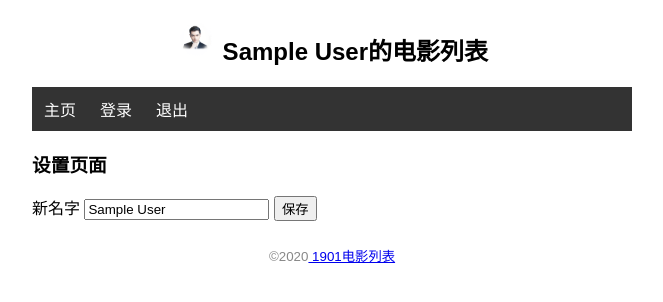
After one commit to zhaoerzong/flask1901, a Flask app: page /settings in a window 1280 px wide. The commit adds this page. Shown: the top 302 px of the page, without its empty margins (308-971 px from the left). Run offline with Flask 2, Linux system fonts and the light colour scheme; the visitor is signed in with stand-in values (Sample User, id 1); data comes from the database, SQL or seed files in the repository.

Commit message:
用户权限认证设置

```diff
--- a/day1/watchlist/app.py
+++ b/day1/watchlist/app.py
@@ -4,6 +4,8 @@ import click
 
 from flask import Flask,render_template,request,url_for,redirect,flash
 from flask_sqlalchemy import SQLAlchemy   #导入扩展类
+from werkzeug.security import generate_password_hash,check_password_hash
+from flask_login import LoginManager,UserMixin,login_user,logout_user,login_required,current_user
 
 WIN = sys.platform.startswith('win')
 if WIN:
@@ -21,8 +23,40 @@ app.config['SQLALCHEMY_TRACK_MODIFICATIONS'] = False    #关闭对模型修改
 app.config['SECRET_KEY'] = 'dev'
 db = SQLAlchemy(app)  #初始化扩展，传入程序实例app
 
+login_manager = LoginManager(app)  #实例化扩展类
+@login_manager.user_loader
+def load_user(user_id):
+    user = User.query.get(int(user_id))
+    return user
 
-#自定义命令
+login_manager.login_view = 'login'
+login_manager.login_message = '您未登录!'
+
+
+
+
+
+
+#models
+class User(db.Model,UserMixin):
+    id = db.Column(db.Integer,primary_key=True)  #主键
+    name = db.Column(db.String(20))   #名字
+    username = db.Column(db.String(20))
+    password_hash = db.Column(db.String(128))
+
+    def set_password(self,password):
+        self.password_hash = generate_password_hash(password)
+
+    def validate_password(self,password):
+        return check_password_hash(self.password_hash,password)
+
+class Movie(db.Model):
+    id = db.Column(db.Integer,primary_key=True)   #主键
+    title = db.Column(db.String(60))  #电影标题
+    year = db.Column(db.String(4))  #电影年份
+
+
+#自定义命令（初始化数据库）
 @app.cli.command()    #装饰器，注册命令
 @click.option('--drop',is_flag=True,help='Create after drop(删除后再创建)')
 def initdb(drop):
@@ -32,17 +66,7 @@ def initdb(drop):
     click.echo('初始化数据库完成。。。')
 
 
-#models
-class User(db.Model):
-    id = db.Column(db.Integer,primary_key=True)  #主键
-    name = db.Column(db.String(20))   #名字
-
-class Movie(db.Model):
-    id = db.Column(db.Integer,primary_key=True)   #主键
-    title = db.Column(db.String(60))  #电影标题
-    year = db.Column(db.String(4))  #电影年份
-
-
+#导入数据指令
 @app.cli.command()
 def forge():
     db.create_all()
@@ -65,8 +89,33 @@ def forge():
 
 
 #views
+
+
+
+#生成管理员账户
+@app.cli.command()
+@click.option('--username',prompt=True,help='用户名')
+@click.option('--password',prompt=True,help='密码',confirmation_prompt=True)
+def admin(username,password):
+    db.create_all()
+
+    user = User.query.first()
+    if user is not None:
+        click.echo('更新用户信息')
+        user.username = username
+        user.set_password(password)
+    else:
+        click.echo('创建新用户')
+        user = User(username=username,name='聪')
+        user.set_password(password)
+        db.session.add(user)
+    db.session.commit()
+    click.echo('管理员创建完成')
+
+
+
+
 #多URL
-
 @app.route('/',methods=['GET','POST'])
 # @app.route('/index')
 # @app.route('/home')
@@ -77,12 +126,16 @@ def index():
 
     # user = User.query.first()   #读取用户记录
     if request.method == 'POST':
+        if not current_user.is_authenticated:
+            return redirect(url_for('index'))
+        #request在请求触发的时候才会包含数据
         title = request.form.get('title')
         year = request.form.get('year')
         #验证数据不为空，year长度不能超过4，title长度不能超过60
         if not title or not year or len(year)>4 or len(title)>60:
             flash('输入错误！！')
             return redirect(url_for('index'))
+        #保存表单数据
         movie = Movie(title=title,year=year)
         db.session.add(movie)
         db.session.commit()
@@ -97,20 +150,21 @@ def index():
 
 #编辑电影信息视图函数
 @app.route('/movie/edit/<int:movie_id>',methods=['GET','POST'])
+@login_required
 def edit(movie_id):
     movie = Movie.query.get_or_404(movie_id)
     if request.method == 'POST':
         title = request.form['title']
         year = request.form['year']
-        if not title or not year or len(title)>60 or len(year)>4:
-            flash('请正确输入编辑电影信息')
-            return redirect(url_for('edit'),movie_id=movie_id)
-
+        if not title or not year or len(year)>4 or len(title)>60:
+            flash('不能为空或超过最大长度')
+            return redirect(url_for('index'))
         movie.title = title
         movie.year = year
         db.session.commit()
-        flash('电影信息编辑成功')
+        flash('电影信息编辑完成')
         return redirect(url_for('index'))
+
     return render_template('edit.html',movie=movie)
 
 
@@ -118,12 +172,65 @@ def edit(movie_id):
 
 #删除电影信息
 @app.route('/movie/delete/<int:movie_id>',methods=['GET','POST'])
+@login_required
 def delete(movie_id):
     movie = Movie.query.get_or_404(movie_id)
     db.session.delete(movie)
     db.session.commit()
     flash('删除数据成功')
     return redirect(url_for('index'))
+
+
+#登录页面
+@app.route('/login',methods=['GET','POST'])
+def login():
+    if request.method == 'POST':
+        username = request.form['username']
+        password = request.form['password']
+
+        if not username or not password:
+            flash('账号或密码输入错误')
+            return redirect(url_for('login'))
+
+        user = User.query.first()
+        #验证用户名和密码是否和数据库的一致
+        if username == user.username and user.validate_password(password):
+            login_user(user)
+            flash('登录成功！！')
+            return redirect(url_for('index'))
+        flash('用户名或密码错误')
+        return redirect(url_for('login'))
+    return render_template('login.html')
+
+
+
+#退出页面
+@app.route('/logout')
+def logout():
+    logout_user()
+    flash('退出成功~')
+    return redirect(url_for('index'))
+
+
+
+
+
+#设置name页面
+@app.route('/settings',methods=['GET','POST'])
+@login_required
+def settings():
+    if request.method == 'POST':
+        name = request.form['name']
+        if not name or len(name)>20:
+            flash('输入非法,请正确输入！！')
+            return redirect(url_for('settings'))
+        current_user.name = name
+        # user = User.query.first()
+        # user.name = name
+        db.session.commit()
+        flash('name设置成功！')
+        return redirect(url_for('index'))
+    return render_template('settings.html')
 
 
 #处理页面404错误
--- a/day1/watchlist/static/css/style.css
+++ b/day1/watchlist/static/css/style.css
@@ -63,6 +63,7 @@ nav li a{
     text-align: center;
     padding: 10px 12px;
     text-decoration: none;
+    float: left;
 }
 
 
@@ -84,6 +85,27 @@ nav li a:hover{
     padding: 5px 5px;
 }
 
+.btn{
+    font-size: 12px;
+    padding:3px 5px;
+    text-decoration: none;
+    cursor: pointer;
+    background-color: white;
+    color:black;
+    border:1px solid #555555;
+    border-radius: 5px;
+}
+
+
+.btn:hover{
+    text-decoration: none;
+    background-color: black;
+    color:white;
+    border:1px solid black;
+}
+
+
+
 .alert{
     position: relative;
     padding: 10px;
@@ -92,4 +114,5 @@ nav li a:hover{
     border-color: aqua;
     background: #F5c518;
     border-radius: 5px;
+    color:#004085;
 }
--- a/day1/watchlist/templates/base.html
+++ b/day1/watchlist/templates/base.html
@@ -12,6 +12,7 @@
     {% endblock %}
 </head>
 <body>
+    <!-- 提示信息 -->
     {% for message in get_flashed_messages() %}
         <h1 class='alert'>
             {{ message }}
@@ -26,6 +27,13 @@
         <ul>
             <li>
                 <a href="{{ url_for('index')}}">主页</a>
+                {% if current_user.is_authenticated %}
+                <a href="{{ url_for('login')}}">登录</a>
+                <a href="{{ url_for('logout')}}">退出</a>
+                <!-- <a href="{{ url_for('settings')}}">设置name</a> -->
+                {% else %}
+                <a href="{{ url_for('login')}}">登录</a>
+                {% endif %}
             </li>
         </ul>
     </nav>
--- /dev/null
+++ b/day1/watchlist/templates/settings.html
@@ -0,0 +1,9 @@
+{% extends 'base.html' %}
+
+{% block content %}
+    <h3>设置页面</h3>
+    <form action="" methos='post'>
+        新名字 <input type="text" name='name' autocomplete="off" required value="{{ current_user.name }}">
+        <input type="submit" name='submit' value='保存'>
+    </form>
+{% endblock %}
```
Also changed, not shown: day1/watchlist/templates/edit.html (+4 -4 lines), day1/watchlist/templates/index.html (+9 -32 lines), day1/watchlist/templates/login.html (added, +14 -0 lines).
